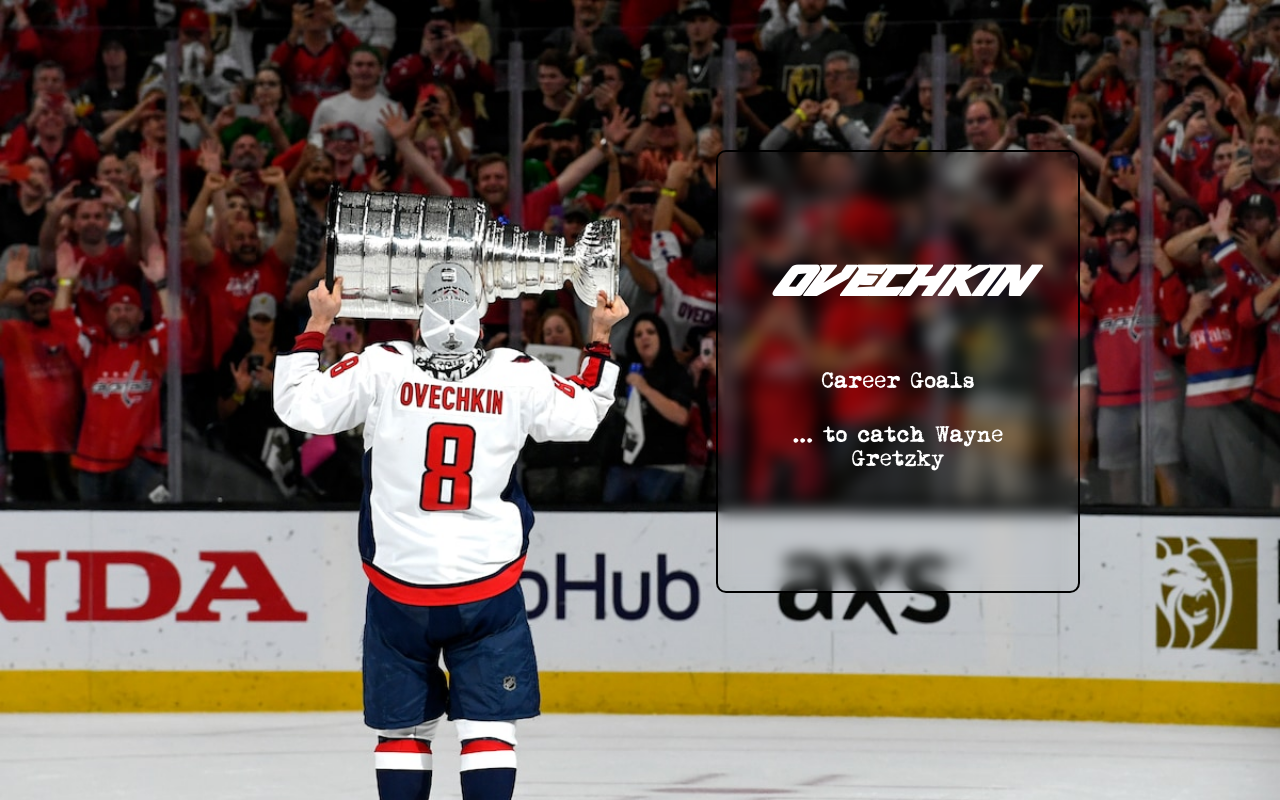
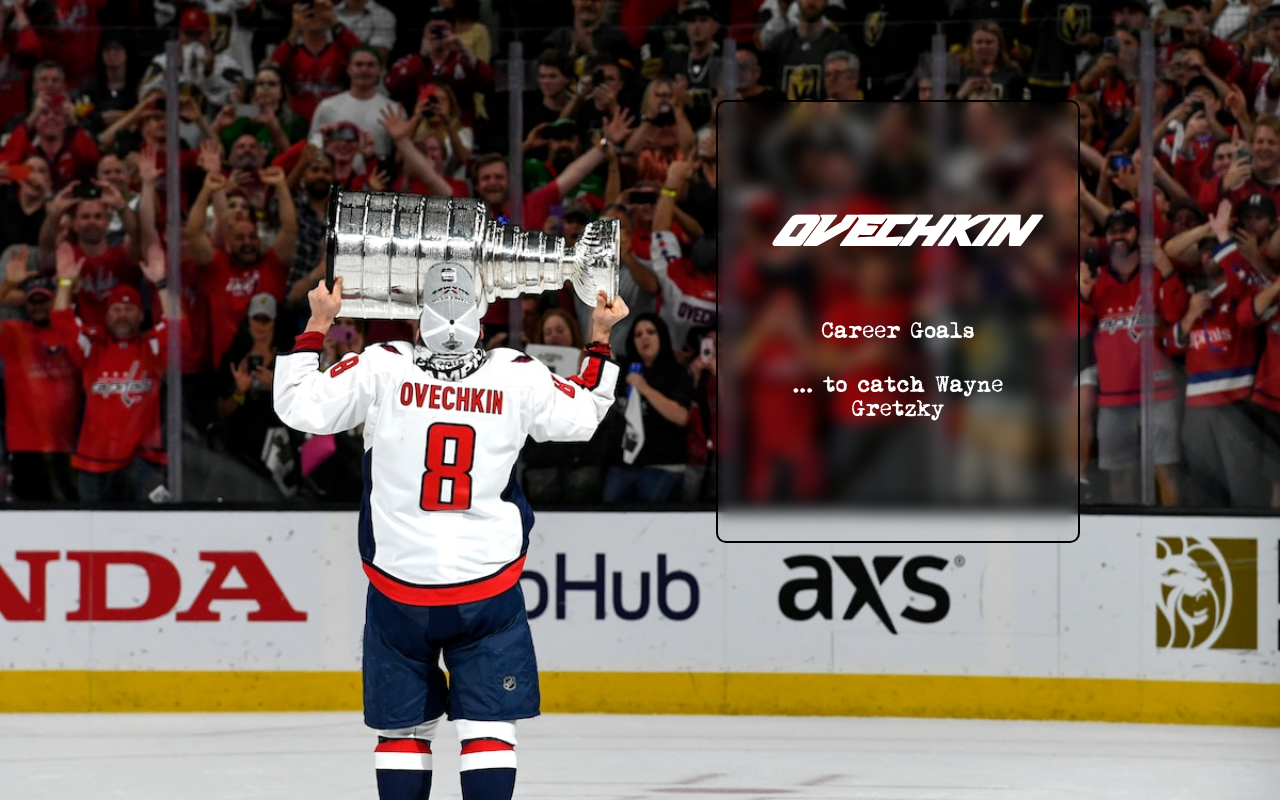
Before and after one commit to kmiecik013/Ovechkin-Countdown, a React (Create React App) app: page / in a window 1280 px wide. Built offline with nearby package versions, Linux system fonts and the light colour scheme; no server answers.

Commit message:
mini fix

```diff
--- a/src/App.css
+++ b/src/App.css
@@ -31,7 +31,7 @@
 
 .card {
   position: absolute;
-  top:150px;
+  top:100px;
   right:200px;
   color:white;
   background-color: rgba(red,0.2);
```
